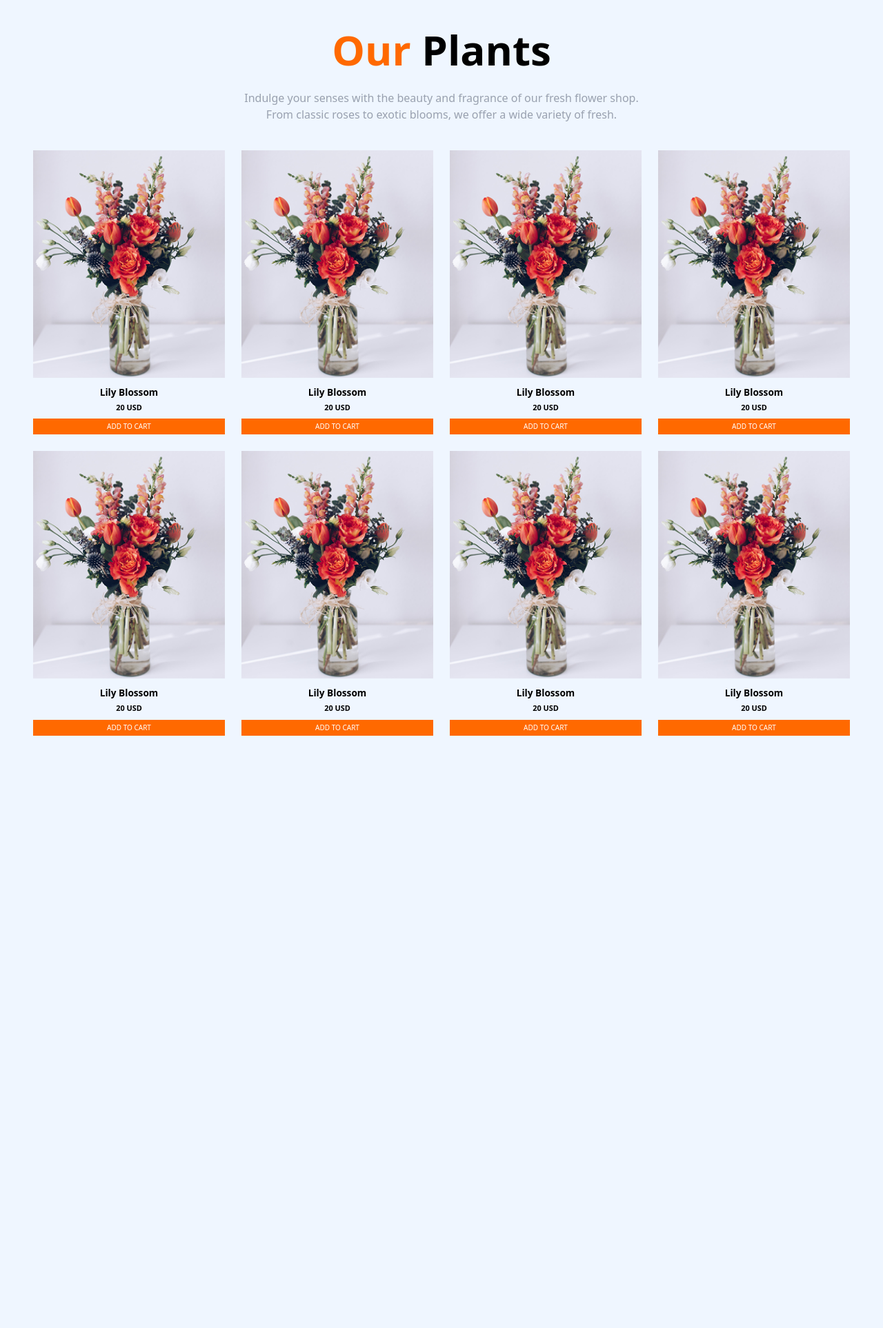
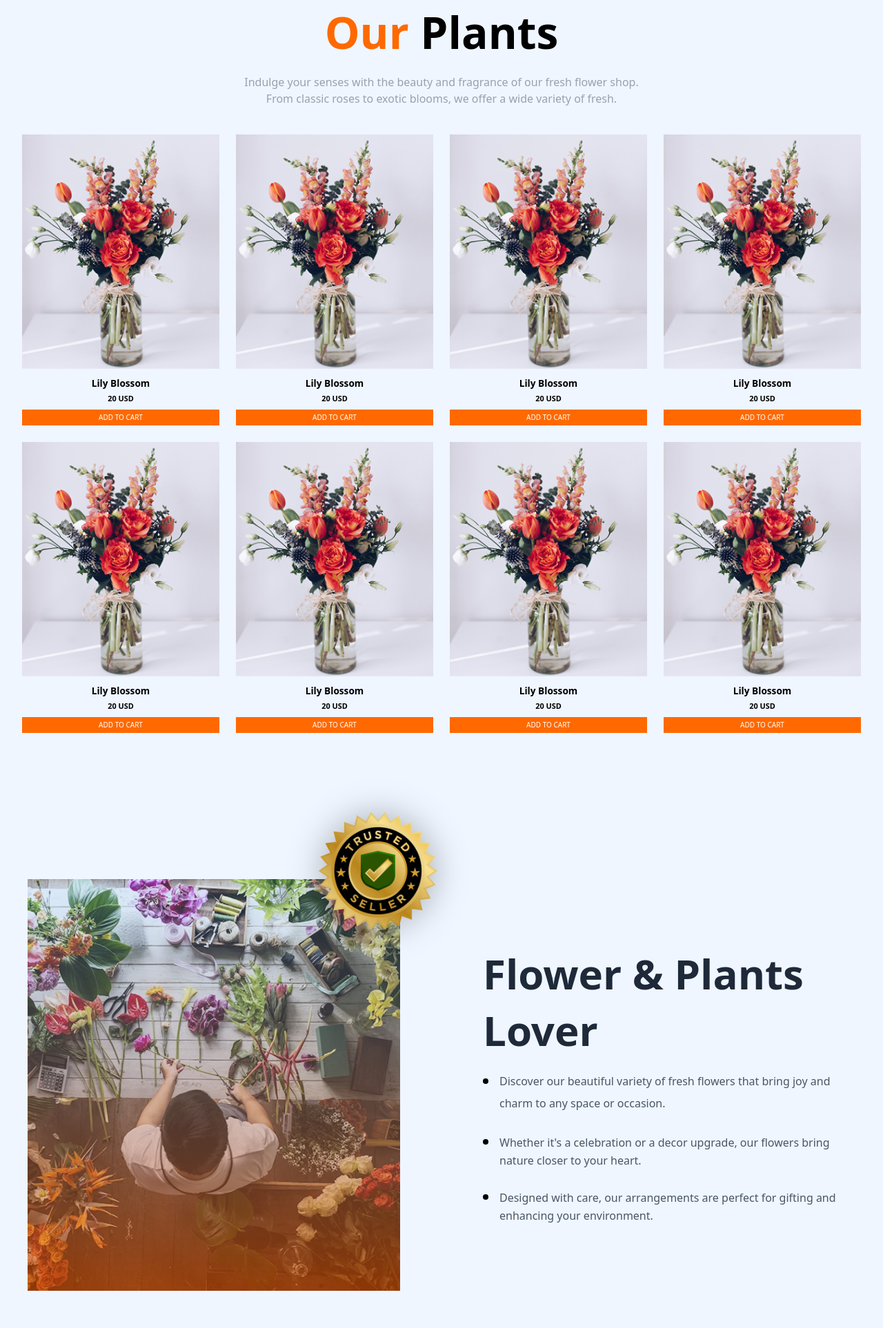
Before and after one commit to khairul-bx1/Flower-Market, a plain HTML site: page index.html in a window 1280 px wide. Shown: the part 777-2703 px from the top of the page at 69% size. Before the commit the page ends 1876 px from the top, so only its background shows below. Drawn offline with nearby package versions, Linux system fonts and the light colour scheme.

Commit message:
added Flower Store Section

```diff
--- a/index.html
+++ b/index.html
@@ -39,24 +39,30 @@
             </nav>
 
             <!------------------------- Banner Section ------------------------->
-
             <section class="mt-[50px] md:mt-[180px]">
+                <div class="max-w-screen-xl mx-auto px-4">
                     <div
                         class="flex flex-col-reverse md:flex-row items-center justify-between gap-6">
-                    <div class="flex flex-col gap-4 max-w-md w-full text-left">
+                        <div
+                            class="flex flex-col gap-4 max-w-md w-full text-left">
                             <h1
-                            class="font-bold text-4xl md:text-6xl leading-snug font-sans">
-                            ALWAYS <span class=" text-orange-500">FRESH
-                                FLOWERS</span> </h1>
+                                class="font-bold text-2xl md:text-6xl leading-snug font-sans">
+                                ALWAYS FRESH <br class="block md:hidden">
+                                <span class="text-orange-500">FLOWERS</span>
+                            </h1>
+
                             <p class="text-gray-400 text-base md:text-lg">
-                            Indulge your senses with the beauty and fragrance of
-                            our fresh flower shop. From classic roses to exotic
-                            blooms, we offer a wide variety of fresh flowers
-                            that are perfect for any occasion. </p>
+                                Indulge your senses with the beauty and
+                                fragrance of our fresh flower shop. From classic
+                                roses to exotic blooms, we offer a wide variety
+                                of fresh flowers
+                                that are perfect for any occasion.</p>
+
                         </div>
                         <div class="w-full flex justify-end overflow-visible">
                             <img src="images/hero-flower.png" alt="Flower"
-                            class="w-[460px] md:w-[550px] max-w-none h-auto object-contain pb-6  translate-x-5" />
+                                class="w-[460px] md:w-[550px] max-w-none h-auto object-contain pb-4 translate-x-8" />
+                        </div>
                     </div>
                 </div>
             </section>
@@ -64,145 +70,224 @@
             <!------------------------- Product Section ------------------------->
 
             <main>
-                <section class="mt-[150px] max-w-[1280px] mx-auto px-4">
+                <section class="mt-[70px] md:mt-[130px] px-4">
+
+                    <div class="max-w-[1280px] mx-auto">
                         <div
                             class="flex flex-col gap-4 text-center items-center mb-10">
                             <h1
-                            class="font-bold text-4xl md:text-6xl leading-snug font-sans">
-                            <span class="text-orange-500">Our</span> Plants</h1>
-                        <p class="text-gray-400 max-w-xl">Indulge your senses
-                            with the beauty and fragrance of our fresh flower
-                            shop. From classic roses to exotic blooms, we offer
-                            a wide variety of fresh.</p>
+                                class="font-bold leading-snug font-sans text-[clamp(28px,8vw,64px)] whitespace-nowrap">
+                                <span class="text-orange-500">Our</span> Plants
+                            </h1>
+                            <p class="text-gray-400 max-w-xl">
+                                Indulge your senses with the beauty and
+                                fragrance of our fresh flower shop.
+                                From classic roses to exotic blooms, we offer a
+                                wide variety of fresh.
+                            </p>
                         </div>
 
-                    <div
-                        class="max-w-[1280px] mx-auto px-4 grid grid-cols-2 md:grid-cols-4 gap-6">
+                        <div class="grid grid-cols-2 md:grid-cols-4 gap-6">
                             <div class="flex flex-col text-center w-full">
                                 <img src="images/sample-flower-image.png" alt
                                     class="w-full object-cover">
                                 <h3 class="font-semibold mt-2 min-w-0"
-                                style="white-space: nowrap; overflow: visible; font-size: clamp(12px, calc((100vw - 188px) / 80), 18px);">Lily
-                                Blossom</h3>
+                                    style="white-space: nowrap; overflow: visible; font-size: clamp(12px, calc((100vw - 188px) / 80), 18px);">
+                                    Lily Blossom
+                                </h3>
                                 <span class="font-bold mt-1 min-w-0"
-                                style="font-size: clamp(10px, calc((100vw - 188px) / 100), 16px);">20
-                                USD</span>
+                                    style="font-size: clamp(10px, calc((100vw - 188px) / 100), 16px);">
+                                    20 USD
+                                </span>
                                 <button
                                     class="mt-2 w-full max-w-full px-2 py-1 bg-orange-500 text-white min-w-0"
-                                style="font-size: clamp(10px, calc((100vw - 188px) / 120), 14px); white-space: nowrap;">ADD
-                                TO CART</button>
+                                    style="font-size: clamp(10px, calc((100vw - 188px) / 120), 14px); white-space: nowrap;">
+                                    ADD TO CART
+                                </button>
                             </div>
-
                             <div class="flex flex-col text-center w-full">
                                 <img src="images/sample-flower-image.png" alt
                                     class="w-full object-cover">
                                 <h3 class="font-semibold mt-2 min-w-0"
-                                style="white-space: nowrap; overflow: visible; font-size: clamp(12px, calc((100vw - 188px) / 80), 18px);">Lily
-                                Blossom</h3>
+                                    style="white-space: nowrap; overflow: visible; font-size: clamp(12px, calc((100vw - 188px) / 80), 18px);">
+                                    Lily Blossom
+                                </h3>
                                 <span class="font-bold mt-1 min-w-0"
-                                style="font-size: clamp(10px, calc((100vw - 188px) / 100), 16px);">20
-                                USD</span>
+                                    style="font-size: clamp(10px, calc((100vw - 188px) / 100), 16px);">
+                                    20 USD
+                                </span>
                                 <button
                                     class="mt-2 w-full max-w-full px-2 py-1 bg-orange-500 text-white min-w-0"
-                                style="font-size: clamp(10px, calc((100vw - 188px) / 120), 14px); white-space: nowrap;">ADD
-                                TO CART</button>
+                                    style="font-size: clamp(10px, calc((100vw - 188px) / 120), 14px); white-space: nowrap;">
+                                    ADD TO CART
+                                </button>
                             </div>
-
                             <div class="flex flex-col text-center w-full">
                                 <img src="images/sample-flower-image.png" alt
                                     class="w-full object-cover">
                                 <h3 class="font-semibold mt-2 min-w-0"
-                                style="white-space: nowrap; overflow: visible; font-size: clamp(12px, calc((100vw - 188px) / 80), 18px);">Lily
-                                Blossom</h3>
+                                    style="white-space: nowrap; overflow: visible; font-size: clamp(12px, calc((100vw - 188px) / 80), 18px);">
+                                    Lily Blossom
+                                </h3>
                                 <span class="font-bold mt-1 min-w-0"
-                                style="font-size: clamp(10px, calc((100vw - 188px) / 100), 16px);">20
-                                USD</span>
+                                    style="font-size: clamp(10px, calc((100vw - 188px) / 100), 16px);">
+                                    20 USD
+                                </span>
                                 <button
                                     class="mt-2 w-full max-w-full px-2 py-1 bg-orange-500 text-white min-w-0"
-                                style="font-size: clamp(10px, calc((100vw - 188px) / 120), 14px); white-space: nowrap;">ADD
-                                TO CART</button>
+                                    style="font-size: clamp(10px, calc((100vw - 188px) / 120), 14px); white-space: nowrap;">
+                                    ADD TO CART
+                                </button>
                             </div>
-
                             <div class="flex flex-col text-center w-full">
                                 <img src="images/sample-flower-image.png" alt
                                     class="w-full object-cover">
                                 <h3 class="font-semibold mt-2 min-w-0"
-                                style="white-space: nowrap; overflow: visible; font-size: clamp(12px, calc((100vw - 188px) / 80), 18px);">Lily
-                                Blossom</h3>
+                                    style="white-space: nowrap; overflow: visible; font-size: clamp(12px, calc((100vw - 188px) / 80), 18px);">
+                                    Lily Blossom
+                                </h3>
                                 <span class="font-bold mt-1 min-w-0"
-                                style="font-size: clamp(10px, calc((100vw - 188px) / 100), 16px);">20
-                                USD</span>
+                                    style="font-size: clamp(10px, calc((100vw - 188px) / 100), 16px);">
+                                    20 USD
+                                </span>
                                 <button
                                     class="mt-2 w-full max-w-full px-2 py-1 bg-orange-500 text-white min-w-0"
-                                style="font-size: clamp(10px, calc((100vw - 188px) / 120), 14px); white-space: nowrap;">ADD
-                                TO CART</button>
+                                    style="font-size: clamp(10px, calc((100vw - 188px) / 120), 14px); white-space: nowrap;">
+                                    ADD TO CART
+                                </button>
                             </div>
-
                             <div class="flex flex-col text-center w-full">
                                 <img src="images/sample-flower-image.png" alt
                                     class="w-full object-cover">
                                 <h3 class="font-semibold mt-2 min-w-0"
-                                style="white-space: nowrap; overflow: visible; font-size: clamp(12px, calc((100vw - 188px) / 80), 18px);">Lily
-                                Blossom</h3>
+                                    style="white-space: nowrap; overflow: visible; font-size: clamp(12px, calc((100vw - 188px) / 80), 18px);">
+                                    Lily Blossom
+                                </h3>
                                 <span class="font-bold mt-1 min-w-0"
-                                style="font-size: clamp(10px, calc((100vw - 188px) / 100), 16px);">20
-                                USD</span>
+                                    style="font-size: clamp(10px, calc((100vw - 188px) / 100), 16px);">
+                                    20 USD
+                                </span>
                                 <button
                                     class="mt-2 w-full max-w-full px-2 py-1 bg-orange-500 text-white min-w-0"
-                                style="font-size: clamp(10px, calc((100vw - 188px) / 120), 14px); white-space: nowrap;">ADD
-                                TO CART</button>
+                                    style="font-size: clamp(10px, calc((100vw - 188px) / 120), 14px); white-space: nowrap;">
+                                    ADD TO CART
+                                </button>
                             </div>
-
                             <div class="flex flex-col text-center w-full">
                                 <img src="images/sample-flower-image.png" alt
                                     class="w-full object-cover">
                                 <h3 class="font-semibold mt-2 min-w-0"
-                                style="white-space: nowrap; overflow: visible; font-size: clamp(12px, calc((100vw - 188px) / 80), 18px);">Lily
-                                Blossom</h3>
+                                    style="white-space: nowrap; overflow: visible; font-size: clamp(12px, calc((100vw - 188px) / 80), 18px);">
+                                    Lily Blossom
+                                </h3>
                                 <span class="font-bold mt-1 min-w-0"
-                                style="font-size: clamp(10px, calc((100vw - 188px) / 100), 16px);">20
-                                USD</span>
+                                    style="font-size: clamp(10px, calc((100vw - 188px) / 100), 16px);">
+                                    20 USD
+                                </span>
                                 <button
                                     class="mt-2 w-full max-w-full px-2 py-1 bg-orange-500 text-white min-w-0"
-                                style="font-size: clamp(10px, calc((100vw - 188px) / 120), 14px); white-space: nowrap;">ADD
-                                TO CART</button>
+                                    style="font-size: clamp(10px, calc((100vw - 188px) / 120), 14px); white-space: nowrap;">
+                                    ADD TO CART
+                                </button>
                             </div>
-
                             <div class="flex flex-col text-center w-full">
                                 <img src="images/sample-flower-image.png" alt
                                     class="w-full object-cover">
                                 <h3 class="font-semibold mt-2 min-w-0"
-                                style="white-space: nowrap; overflow: visible; font-size: clamp(12px, calc((100vw - 188px) / 80), 18px);">Lily
-                                Blossom</h3>
+                                    style="white-space: nowrap; overflow: visible; font-size: clamp(12px, calc((100vw - 188px) / 80), 18px);">
+                                    Lily Blossom
+                                </h3>
                                 <span class="font-bold mt-1 min-w-0"
-                                style="font-size: clamp(10px, calc((100vw - 188px) / 100), 16px);">20
-                                USD</span>
+                                    style="font-size: clamp(10px, calc((100vw - 188px) / 100), 16px);">
+                                    20 USD
+                                </span>
                                 <button
                                     class="mt-2 w-full max-w-full px-2 py-1 bg-orange-500 text-white min-w-0"
-                                style="font-size: clamp(10px, calc((100vw - 188px) / 120), 14px); white-space: nowrap;">ADD
-                                TO CART</button>
+                                    style="font-size: clamp(10px, calc((100vw - 188px) / 120), 14px); white-space: nowrap;">
+                                    ADD TO CART
+                                </button>
                             </div>
-
                             <div class="flex flex-col text-center w-full">
                                 <img src="images/sample-flower-image.png" alt
                                     class="w-full object-cover">
                                 <h3 class="font-semibold mt-2 min-w-0"
-                                style="white-space: nowrap; overflow: visible; font-size: clamp(12px, calc((100vw - 188px) / 80), 18px);">Lily
-                                Blossom</h3>
+                                    style="white-space: nowrap; overflow: visible; font-size: clamp(12px, calc((100vw - 188px) / 80), 18px);">
+                                    Lily Blossom
+                                </h3>
                                 <span class="font-bold mt-1 min-w-0"
-                                style="font-size: clamp(10px, calc((100vw - 188px) / 100), 16px);">20
-                                USD</span>
+                                    style="font-size: clamp(10px, calc((100vw - 188px) / 100), 16px);">
+                                    20 USD
+                                </span>
                                 <button
                                     class="mt-2 w-full max-w-full px-2 py-1 bg-orange-500 text-white min-w-0"
-                                style="font-size: clamp(10px, calc((100vw - 188px) / 120), 14px); white-space: nowrap;">ADD
-                                TO CART</button>
+                                    style="font-size: clamp(10px, calc((100vw - 188px) / 120), 14px); white-space: nowrap;">
+                                    ADD TO CART
+                                </button>
+                            </div>
+                        </div>
+                    </div>
+                </section>
+
+                <!------------------------- Flower Store Section ------------------------->
+                <section
+                    class="w-full max-w-[1280px] mx-auto px-4 md:px-6 py-10 md:py-40">
+                    <div
+                        class="flex flex-col md:flex-row items-center gap-8 md:gap-30 ">
+
+
+                        <div class="relative w-full md:w-1/2">
+                            <img src="images/flower-store.png"
+                                alt="Flower Store"
+                                class="w-[500px] md:w-[800px] md:h-[700px] mx-auto object-contain" />
+                            <img src="icon/trusted-badge.png"
+                                alt="Trusted Seller"
+                                class="hidden md:block absolute -top-20 -right-22 w-[240px] drop-shadow-[0_0_25px_rgba(0,0,0,0.3)]" />
+
+                        </div>
+                        <div
+                            class="w-full md:w-1/2 max-w-[600px] space-y-4 text-left">
+                            <h2
+                                class="font-bold text-[20px] sm:text-[24px] md:text-[28px] lg:text-[60px] text-gray-800 leading-snug">
+                                Flower & Plants<span
+                                    class="hidden lg:inline"><br></span> Lover
+                            </h2>
+
+                            <div class="space-y-2 md:space-y-7">
+                                <div class="flex items-start gap-4">
+                                    <div
+                                        class="w-2 h-2 bg-black rounded-full mt-3 flex-shrink-0"></div>
+                                    <p
+                                        class="text-gray-600 text-sm sm:text-base leading-loose">
+                                        Discover our beautiful variety of fresh
+                                        flowers that bring joy and charm to any
+                                        space or occasion.
+                                    </p>
+                                </div>
+                                <div class="flex items-start gap-4">
+                                    <div
+                                        class="w-2 h-2 bg-black rounded-full mt-2 flex-shrink-0"></div>
+                                    <p
+                                        class="text-gray-600 text-sm sm:text-base leading-relaxed">
+                                        Whether it's a celebration or a decor
+                                        upgrade, our flowers bring nature closer
+                                        to your heart.
+                                    </p>
+                                </div>
+                                <div class="flex items-start gap-4">
+                                    <div
+                                        class="w-2 h-2 bg-black rounded-full mt-2 flex-shrink-0"></div>
+                                    <p
+                                        class="text-gray-600 text-sm sm:text-base leading-relaxed">
+                                        Designed with care, our arrangements are
+                                        perfect for gifting and enhancing your
+                                        environment.
+                                    </p>
+                                </div>
+                            </div>
                         </div>
                     </div>
                 </section>
             </main>
-
-
-
         </div>
     </body>
 </html>
```
Lines whose indentation alone changed are shown as unchanged.
